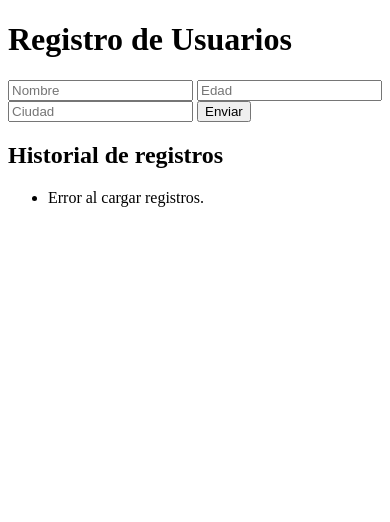
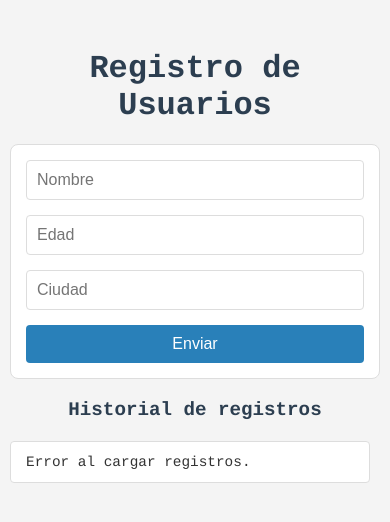
Before and after one commit to angizerep/evaluacion-modulo5, a website: page public/index.html in a window 390 px wide. Drawn offline with Linux system fonts and the light colour scheme; no server answers.

Commit message:
mejora en estilo y orden de registros

```diff
--- a/public/index.html
+++ b/public/index.html
@@ -4,6 +4,7 @@
 <head>
     <meta charset="UTF-8" />
     <meta name="viewport" content="width=device-width, initial-scale=1.0" />
+    <link rel="stylesheet" href="style.css" />
     <title>Mini API de Usuarios</title>
 </head>
 
--- a/public/main.js
+++ b/public/main.js
@@ -2,9 +2,12 @@
 const form = document.getElementById('formulario');
 const respuestaElem = document.getElementById('respuesta');
 const historialElem = document.getElementById('historial');
+respuestaElem.style.display = 'none';
 
 form.addEventListener('submit', async e => {
     e.preventDefault();
+
+    respuestaElem.style.display = 'none';
 
     const name = document.getElementById('name').value.trim();
     const age = parseInt(document.getElementById('age').value, 10);
@@ -20,13 +23,17 @@ form.addEventListener('submit', async e => {
 
         if (res.ok) {
             respuestaElem.innerText = data.message;
+            respuestaElem.style.display = 'block';
             form.reset();
             cargarHistorial();
         } else {
             respuestaElem.innerText = data.error || 'Error inesperado.';
+            console.error(data.error);
         }
     } catch {
         respuestaElem.innerText = 'No se pudo conectar al servidor.';
+        console.error('Error de conexión:', err);
+
     }
 });
 
@@ -34,7 +41,16 @@ async function cargarHistorial() {
     try {
         const res = await fetch('/users/getAll');
         const registros = await res.json();
+
+        // Ordenar por fecha de creación (descendente)
+        registros.sort((a, b) =>
+            new Date(b.createDate) - new Date(a.createDate)
+        );
+
+        // Limpiar historial previo
         historialElem.innerHTML = '';
+
+        // Mostrar registros
         registros.forEach(r => {
             const li = document.createElement('li');
             li.innerText = `${r.name} — ${r.age} años — ${r.city}`;
--- /dev/null
+++ b/public/style.css
@@ -0,0 +1,102 @@
+/* Reset básico */
+* {
+    box-sizing: border-box;
+    margin: 0;
+    padding: 0;
+}
+
+body {
+    font-family: Courier, monospace;
+    background-color: #f4f4f4;
+    color: #333333;
+    max-width: 600px;
+    margin: 40px auto;
+    padding: 20px;
+}
+
+h1,
+h2 {
+    text-align: center;
+    color: #2c3e50;
+}
+
+h1 {
+    font-size: 2rem;
+    margin-bottom: 20px;
+}
+
+h2 {
+    font-size: 1.2rem;
+    margin: 20px 0;
+}
+
+#formulario {
+    background-color: #fff;
+    border: 1px solid #ddd;
+    border-radius: 8px;
+    padding: 20px;
+    display: flex;
+    flex-direction: column;
+    gap: 15px;
+}
+
+#formulario input,
+#formulario button {
+    font-size: 1rem;
+    padding: 10px;
+    border-radius: 4px;
+}
+
+#formulario input {
+    border: 1px solid #ddd;
+}
+
+#formulario button {
+    border: none;
+    background-color: #2980b9;
+    color: #fff;
+    cursor: pointer;
+    transition: background-color 0.2s;
+}
+
+#formulario button:hover {
+    background-color: #1f6391;
+}
+
+#respuesta {
+    display: none;
+    background-color: #ecf0f1;
+    border: 1px solid #2980b9;
+    border-radius: 4px;
+    padding: 15px;
+    margin-bottom: 30px;
+    margin-top: 30px;
+}
+
+#historial {
+    list-style: none;
+    padding: 0;
+    max-height: 500px;
+    overflow-y: auto;
+    padding-right: 10px;
+}
+
+#historial li {
+    background-color: #fff;
+    border: 1px solid #ddd;
+    border-radius: 4px;
+    padding: 12px 15px;
+    margin-bottom: 10px;
+    font-size: 0.9rem;
+}
+
+/* Responsive */
+@media (max-width: 480px) {
+    body {
+        padding: 10px;
+    }
+
+    #formulario {
+        padding: 15px;
+    }
+}
```
Also changed, not shown: data/registros.json (+30 -0 lines).
